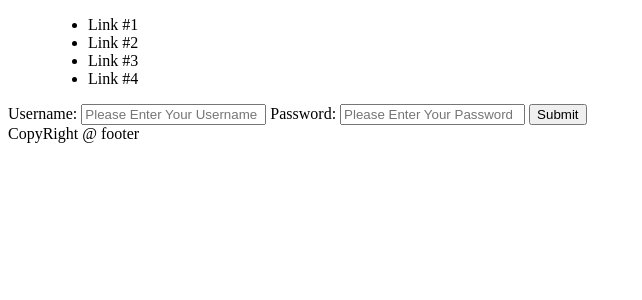
After one commit to ksu-svt/svt-event-web-app, a Django app: page /login/ in a window 1280 px wide. The commit adds this page. Shown: the top 300 px of the page, without its empty margins (0-642 px from the left). Run offline with Django 3.2, Linux system fonts and the light colour scheme.

Commit message:
initial commit for login template

```diff
--- /dev/null
+++ b/event_manager/templates/event_manager/footer.html
@@ -0,0 +1,6 @@
+</body>
+<footer>
+CopyRight @ footer
+
+</footer>
+</html>
--- /dev/null
+++ b/event_manager/templates/event_manager/header.html
@@ -0,0 +1,7 @@
+<!DOCTYPE html>
+<html lang="en">
+<head>
+    <meta charset="UTF-8">
+    <title>KSU SVT</title>
+</head>
+<body>
--- /dev/null
+++ b/event_manager/templates/event_manager/login.html
@@ -0,0 +1,18 @@
+{% include "event_manager/header.html" %}
+{% include "event_manager/menu.html" %}
+{% if error_message %}<h3>{{ error_message }}</h3>{% endif %}
+<div id="login">
+    <form action="" method="post">
+        {% csrf_token %}
+        <label class="login-label" for="login-user">Username:</label>
+        <input type="text" placeholder="Please Enter Your Username" name="login-user" id="login-user"/>
+        <label for="login-pass" class="login-label">Password:</label>
+        <input id="login-pass" name="login-pass" type="password" placeholder="Please Enter Your Password"/>
+        <input type="submit" value="Submit"/>
+    </form>
+
+
+
+
+</div><!--End Div For Login-->
+{% include "event_manager/footer.html" %}
--- /dev/null
+++ b/event_manager/templates/event_manager/menu.html
@@ -0,0 +1,11 @@
+<menu>
+    <ul>
+        <li>Link #1</li>
+        <li>Link #2</li>
+        <li>Link #3</li>
+        <li>Link #4</li>
+
+    </ul>
+
+
+</menu>
--- a/event_manager/urls.py
+++ b/event_manager/urls.py
@@ -3,5 +3,6 @@ from django.conf.urls import url
 from . import views
 
 urlpatterns = [
-    url(r'^$', views.index, name='index')
+    url(r'^$', views.index, name='index'),
+    url(r'^login/$', views.login, name='login'),
 ]
--- a/event_manager/views.py
+++ b/event_manager/views.py
@@ -1,4 +1,25 @@
 from django.shortcuts import render
+from django.contrib.auth import authenticate
+from django.shortcuts import redirect
+from django.http import HttpResponseRedirect
 
 def index(request):
     return render(request, 'event_manager/index.html')
+
+def login(request):
+    if request.POST:
+        user=request.POST['login-user']
+        passwd=request.POST['login-pass']
+
+        auth=authenticate(username=user,password=passwd)
+        if auth is not None:
+            if auth.is_active:
+                login(request,auth)
+                return HttpResponseRedirect("/index.html")
+            else:
+                return render(request,'event_manager/login.html',{'error_message':"User Not Active"})#display if user not active
+        else:
+            return render(request, 'event_manager/login.html', {'error_message': "Invalid Username or Password"})#display if invalid username/password or user doesn't exist
+
+
+    return render(request,'event_manager/login.html')#login form
--- a/svt_event/urls.py
+++ b/svt_event/urls.py
@@ -17,6 +17,6 @@ from django.conf.urls import include, url
 from django.contrib import admin
 
 urlpatterns = [
-    url(r'^$', include('event_manager.urls')),
+    url(r'', include('event_manager.urls')),
     url(r'^admin/', admin.site.urls),
 ]
```
Also changed, not shown: event_manager/templates/event_manager/index.html (+4 -11 lines).
